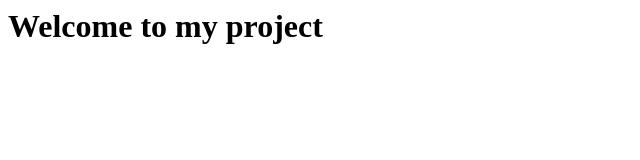
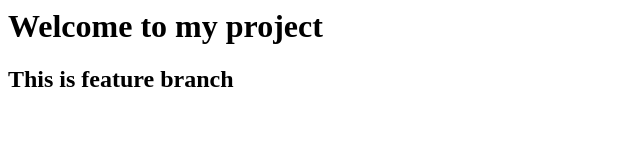
Before and after one commit to Dharanisree2004/myproject, a plain HTML site: page index.html in a window 1280 px wide. Shown: the whole page, without its empty margins (0-640 px from the left). Drawn offline with Linux system fonts and the light colour scheme.

Commit message:
added subheader in feature branch

```diff
--- a/index.html
+++ b/index.html
@@ -1 +1,2 @@
 <h1>Welcome to my project</h1>
+<h2>This is feature branch</h2>
```
